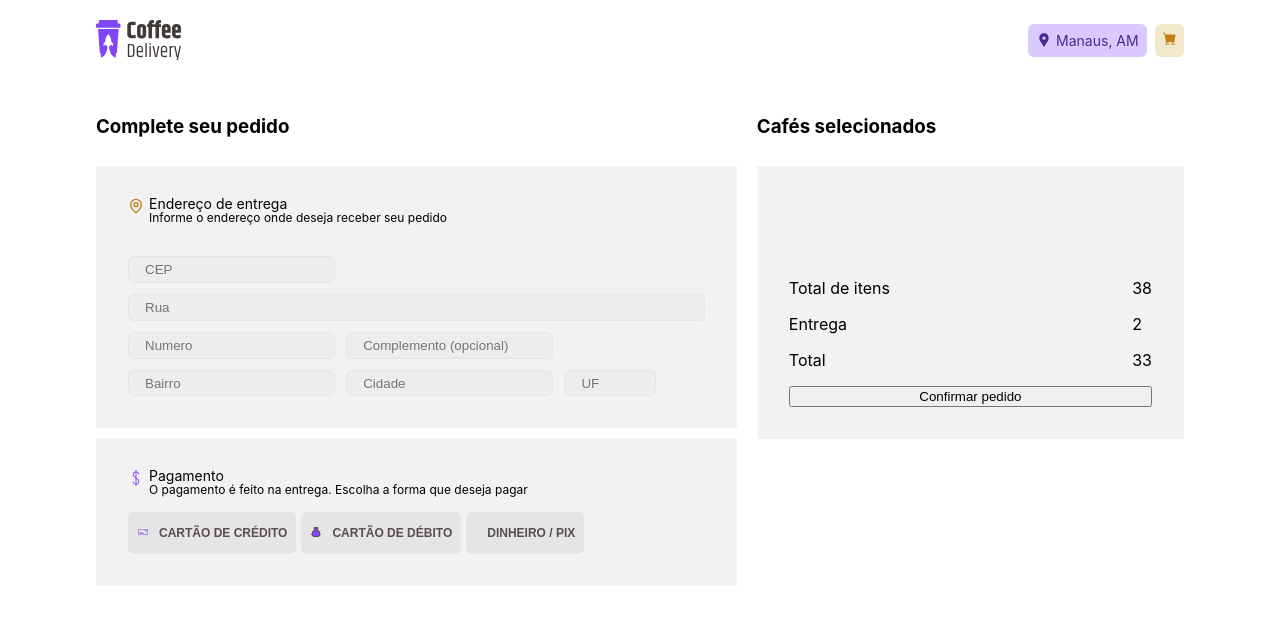
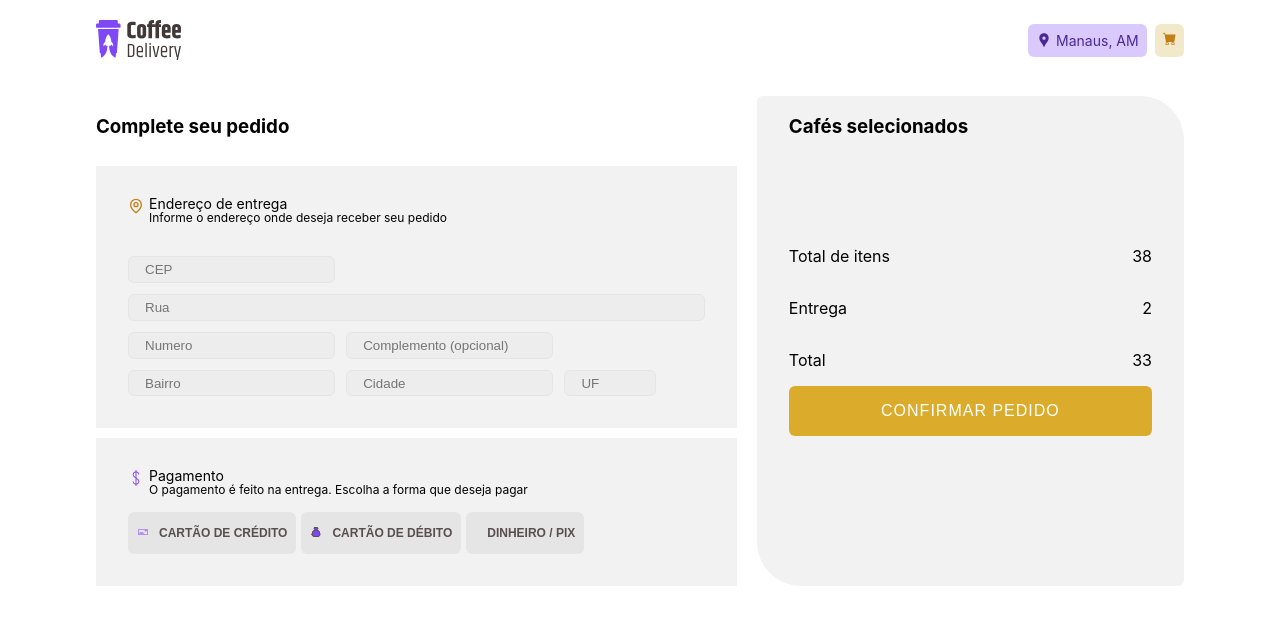
Before and after one commit to flavianahmias/rocket-coffee-delivery, a React (Create React App) app: page /cart in a window 1280 px wide. Shown: the top 624 px of the page. Built offline with nearby package versions, Linux system fonts and the light colour scheme; some icons are missing.

Commit message:
feat:adjust logic

```diff
--- a/src/components/cartListItem/index.js
+++ b/src/components/cartListItem/index.js
@@ -8,10 +8,11 @@ function CartListItem(props) {
 
   return (
     <div className={styles.coffeeListItem}>
-      <img src={coffee.product.image} />
+      <div className={styles.image} />
       <div className={styles.item}>
         <div className={styles.itemTitle}>
-          <p>{coffee.product.name}</p> <p>{coffee.product.value}</p>
+          <p>{coffee.product.name}</p>
+          <p className={styles.value}>{coffee.product.value}</p>
         </div>
         <div className={styles.itemActions}>
           <CounterButton
--- a/src/components/cartListItem/styles.module.scss
+++ b/src/components/cartListItem/styles.module.scss
@@ -4,18 +4,33 @@
   padding-block: 1rem;
   border-bottom: 1px solid #e6e5e5;
 
+  .image {
+    width: 50px;
+    height: 50px;
+    border-radius: 100%;
+    background-color: #8047f8;
+  }
+
   .item {
     display: flex;
     flex-direction: column;
     width: 100%;
+    gap: 5px;
+    margin-left: 1rem;
 
     .itemTitle {
       display: flex;
       flex-direction: row;
       justify-content: space-between;
+    }
 
     p {
+      font-size: 16px;
       margin: 0;
+    }
+
+    .value {
+      font-weight: bold;
     }
   }
 
@@ -31,6 +46,7 @@
       margin-left: 1rem;
       align-items: center;
       display: flex;
+      cursor: pointer;
 
       svg {
         margin-right: 0.5rem;
@@ -41,4 +57,3 @@
     }
   }
 }
-}
--- a/src/components/counterButton/styles.module.scss
+++ b/src/components/counterButton/styles.module.scss
@@ -2,11 +2,19 @@
   display: flex;
   gap: 8px;
   background-color: #e6e5e5;
+  border-radius: 6px;
+  align-items: center;
+
+  span {
+    font-weight: bold;
+    font-size: 16px;
+  }
 
   button {
     cursor: pointer;
     background-color: transparent;
     border: none;
+    font-size: 23px;
     color: #4b2995;
     border-radius: 8px;
   }
--- a/src/components/header/styles.module.scss
+++ b/src/components/header/styles.module.scss
@@ -10,6 +10,7 @@
   justify-content: space-between;
 
   .logo {
+    cursor: pointer;
   }
 
   .options {
@@ -43,6 +44,7 @@
       padding: 8px;
       border-radius: 6px;
       position: relative;
+      cursor: pointer;
 
       svg {
         fill: #c47f17;
--- a/src/pages/cart/index.js
+++ b/src/pages/cart/index.js
@@ -1,4 +1,4 @@
-import React from "react";
+import React, { useEffect } from "react";
 import styles from "./styles.module.scss";
 import { TfiMoney } from "react-icons/tfi";
 import { GrLocation } from "react-icons/gr";
@@ -23,6 +23,7 @@ function Cart() {
   const cartList = useSelector((state) => state.cart.value);
 
   const [payMethodSelected, setPayMethodSelected] = React.useState();
+  const [value, setValue] = React.useState(0.0);
 
   const changeQuantity = (quantity, id) => {
     dispatch(incrementInCart({ quantity: quantity, id: id }));
@@ -30,6 +31,12 @@ function Cart() {
 
   const removeItem = (id) => {
     dispatch(decrement(id));
+  };
+
+  const sumValues = () => {
+    cartList.map((c) => {
+      setValue((state) => state + parseFloat(c.product.value));
+    });
   };
 
   return (
@@ -110,7 +117,7 @@ function Cart() {
             </div>
           </div>
 
-          <button>Confirmar pedido</button>
+          <button className={styles.confirm}>Confirmar pedido</button>
         </div>
       </div>
     </div>
--- a/src/pages/cart/styles.module.scss
+++ b/src/pages/cart/styles.module.scss
@@ -1,5 +1,4 @@
 .content {
-  height: 100%;
   display: flex;
   flex-direction: row;
   justify-content: space-between;
@@ -103,10 +102,15 @@
     width: 40%;
     display: flex;
     flex-direction: column;
+    border-radius: 6px 44px;
+    background-color: #f3f2f2;
+
+    h3 {
+      margin-left: 2rem;
+    }
 
     .coffees {
       margin-top: 10px;
-      background-color: #f3f2f2;
       padding: 2rem;
       box-sizing: border-box;
     }
@@ -114,8 +118,7 @@
     .values {
       display: flex;
       flex-direction: column;
-      background-color: #f3f2f2;
-      padding: 2rem;
+      padding: 0px 2rem 2rem;
       box-sizing: border-box;
 
       .valueContent {
@@ -123,6 +126,27 @@
         flex-direction: row;
 
         justify-content: space-between;
+
+        div {
+          display: flex;
+          flex-direction: column;
+
+          &:last-child {
+            align-items: flex-end;
+          }
+        }
+      }
+
+      .confirm {
+        background: #dbac2c;
+        border: transparent;
+        color: white;
+        padding: 1rem 0rem;
+        border-radius: 6px;
+        font-size: 16px;
+        text-transform: uppercase;
+        letter-spacing: 1px;
+        cursor: pointer;
       }
     }
   }
--- a/src/pages/home/content.js
+++ b/src/pages/home/content.js
@@ -4,7 +4,7 @@ export const coffeeList = [
     name: "Expresso tradicional",
     tags: ["tradicional"],
     description: "O tradicional café feito com água quente e grãos moídos",
-    value: "9,90",
+    value: "9.90",
     image: "../../assets/images/coffee.png",
   },
   {
@@ -12,7 +12,7 @@ export const coffeeList = [
     name: "Expresso americano",
     tags: ["tradicional"],
     description: "Expresso diluído, menos intenso que o tradicional",
-    value: "9,90",
+    value: "9.90",
     image: "../../assets/images/coffee.png",
   },
   {
@@ -20,7 +20,7 @@ export const coffeeList = [
     name: "Expresso cremoso",
     tags: ["tradicional"],
     description: "Café expresso tradicional com espuma cremosa",
-    value: "9,90",
+    value: "9.90",
     image: "../../assets/images/coffee.png",
   },
   {
@@ -28,7 +28,7 @@ export const coffeeList = [
     name: "Expresso cremoso",
     tags: ["tradicional"],
     description: "Café expresso tradicional com espuma cremosa",
-    value: "9,90",
+    value: "9.90",
     image: "../../assets/images/coffee.png",
   },
 ];
--- a/src/pages/home/index.js
+++ b/src/pages/home/index.js
@@ -28,9 +28,9 @@ function Home() {
 
           <div className={styles.details}>
             <p>Compra simples e segura</p>
-            <p>Compra simples e segura</p>
-            <p>Compra simples e segura</p>
-            <p>Compra simples e segura</p>
+            <p>Entrega rápida e rastreada</p>
+            <p>Embalagem mantém o café intacto</p>
+            <p>O café chega fresquinho até você</p>
           </div>
         </div>
 
```
Also changed, not shown: public/coffee.png (added). Lines whose indentation alone changed are shown as unchanged.
